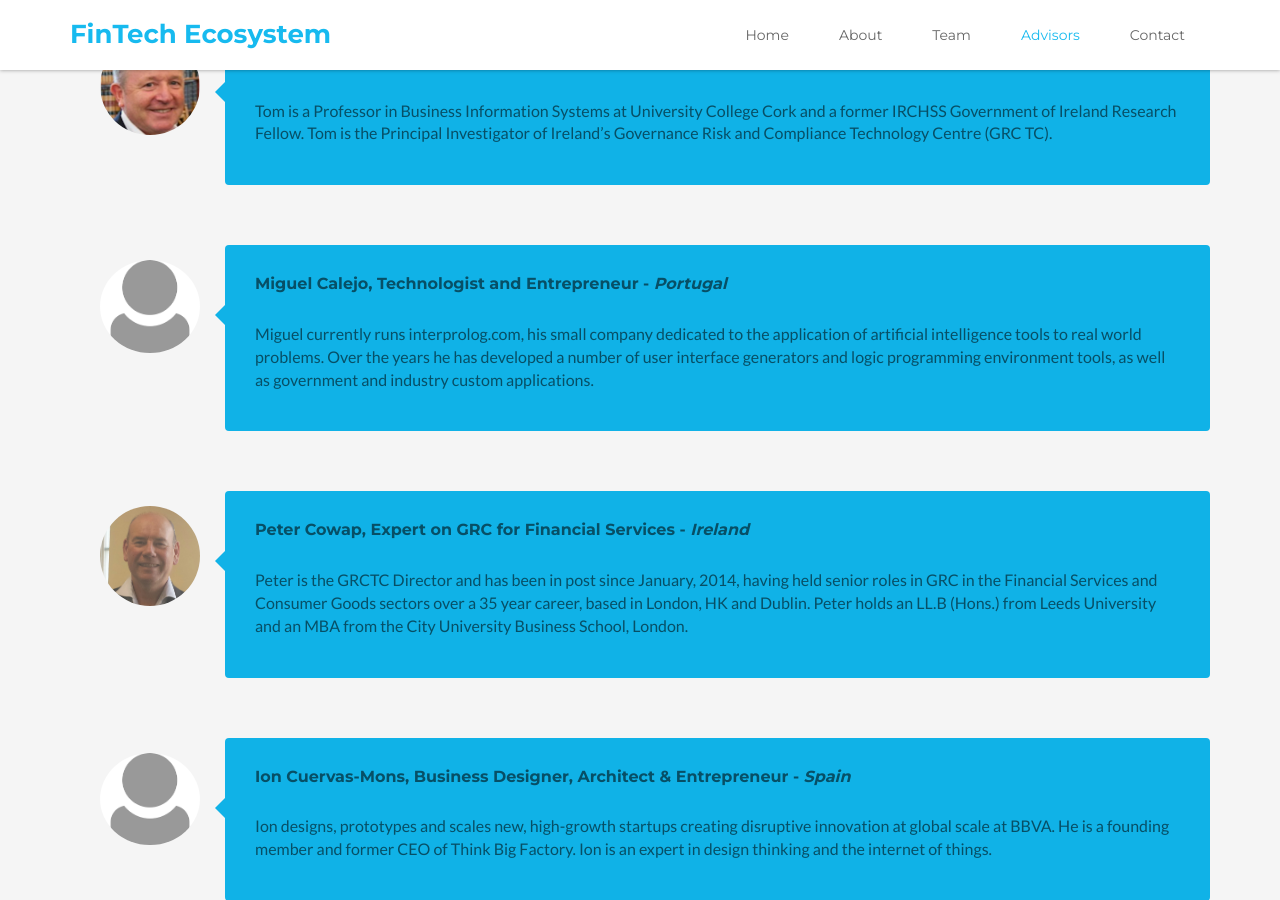
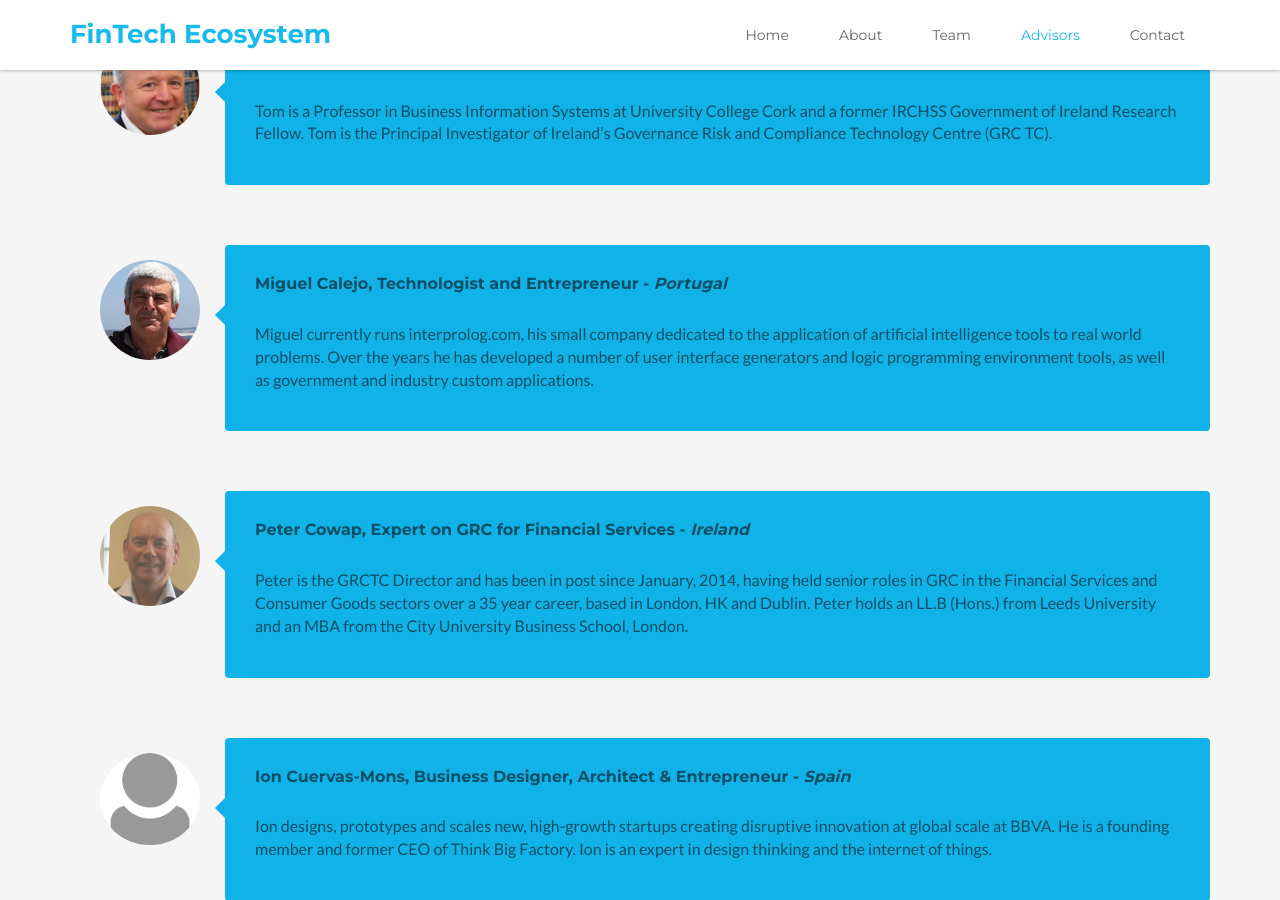
Before and after one commit to FinTechEcosystem/FinTechEcosystem, a Jekyll site: the page built from index.html, in a window 1280 px wide and 900 px high, scrolled down 2940 px. Built offline with Jekyll 4.4.1, drawn with Linux system fonts in a browser that asks for light colours.

Commit message:
Added M Miguel's profile pic

```diff
--- a/_data/advisors.yml
+++ b/_data/advisors.yml
@@ -6,6 +6,7 @@
   bio: Tom is a Professor in Business Information Systems at University College Cork and a former IRCHSS Government of Ireland Research Fellow. Tom is the Principal Investigator of Ireland’s Governance Risk and Compliance Technology Centre (GRC TC).
 
 - name: Miguel Calejo, Technologist and Entrepreneur - <i>Portugal</i>
+  img: MiguelC.jpg
   bio: Miguel currently runs interprolog.com, his small company dedicated to the application of artificial intelligence tools to real world problems. Over the years he has developed a number of user interface generators and logic programming environment tools, as well as government and industry custom applications.
 
 - name: Peter Cowap, Expert on GRC for Financial Services - <i>Ireland</i>
```
Also changed, not shown: img/MiguelC.jpg (added).
